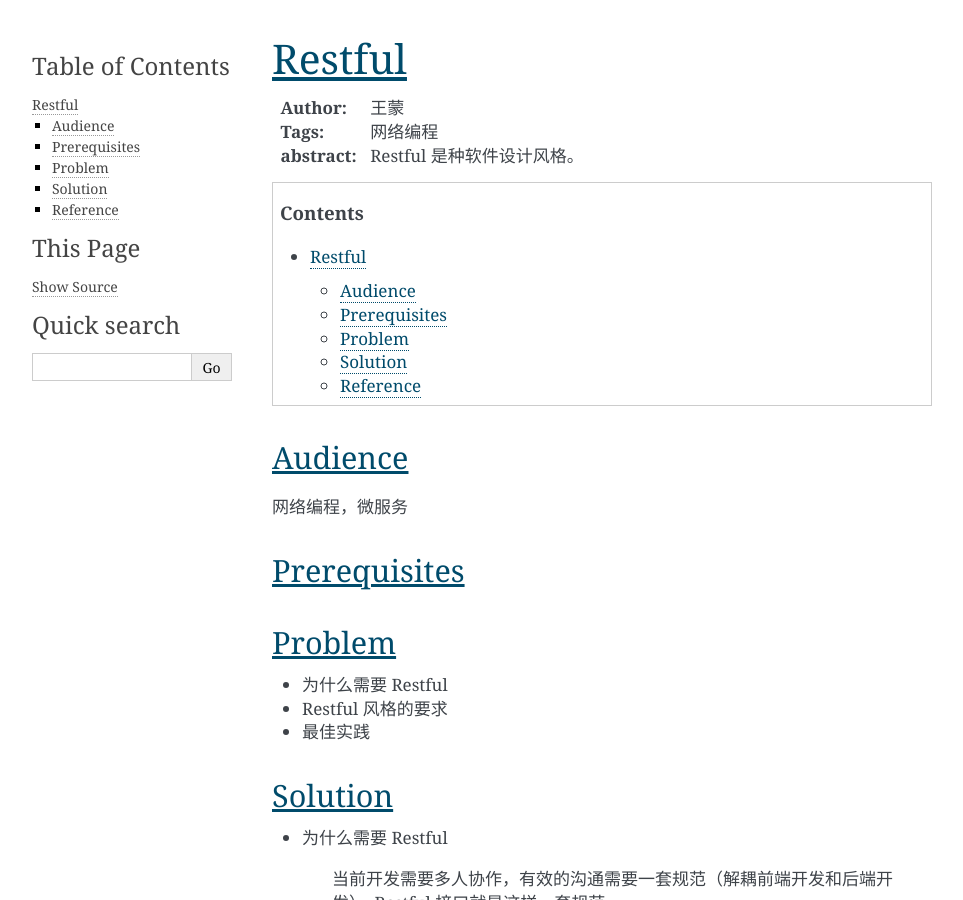
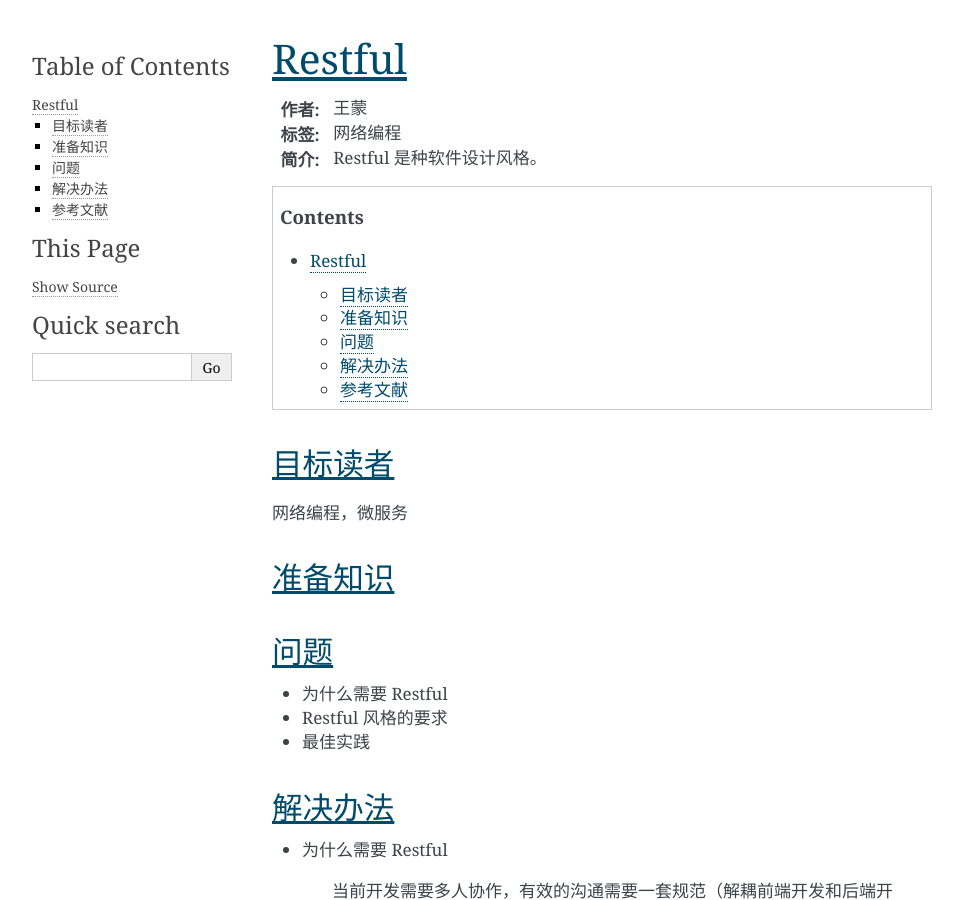
Before and after one commit to noonecare/python, a Sphinx documentation site: the page built from docs/web_app/Restful.rst, in a window 1280 px wide and 900 px high. Shown: the whole window, without its empty margins (148-1111 px from the left). Built offline with Sphinx 7.4.7, drawn with Linux system fonts in a browser that asks for light colours; pages that are not in the unit, such as notebooks, are missing from menus; some of the changed text lies outside the part shown.

Commit message:
update restful doc

```diff
--- a/docs/web_app/Restful.rst
+++ b/docs/web_app/Restful.rst
@@ -2,25 +2,25 @@
 Restful
 ===========
 
-:Author: 王蒙
-:Tags: 网络编程
+:作者: 王蒙
+:标签: 网络编程
 
-:abstract:
+:简介:
 
     Restful 是种软件设计风格。
 
 .. contents::
 
-Audience
+目标读者
 ========
 
 网络编程，微服务
 
-Prerequisites
+准备知识
 =============
 
 
-Problem
+问题
 =======
 
 - 为什么需要 Restful
@@ -30,7 +30,7 @@ Problem
 - 最佳实践
 
 
-Solution
+解决办法
 ========
 
 - 为什么需要 Restful
@@ -85,12 +98,12 @@ Solution
 
 
 
-Reference
+参考文献
 =========
 
 - 见到的另一篇讲解Restful不错的文章： https://blog.csdn.net/fengxinziyangyang/article/details/51459299
 - Representational State Transfer (REST)： http://www.ics.uci.edu/~fielding/pubs/dissertation/rest_arch_style.htm
 - 重新解析REST Service： https://blog.csdn.net/zhoudaxia/article/details/16716403
 - RESTful API 设计指南: http://www.ruanyifeng.com/blog/2014/05/restful_api.html
-
+- 《HTTP 权威指南》 Status Codes 61 页
 .. _重新解析REST Service: https://blog.csdn.net/zhoudaxia/article/details/16716403
```
Also changed, not shown: other parts of docs/web_app/Restful.rst (+13 -0 lines).
